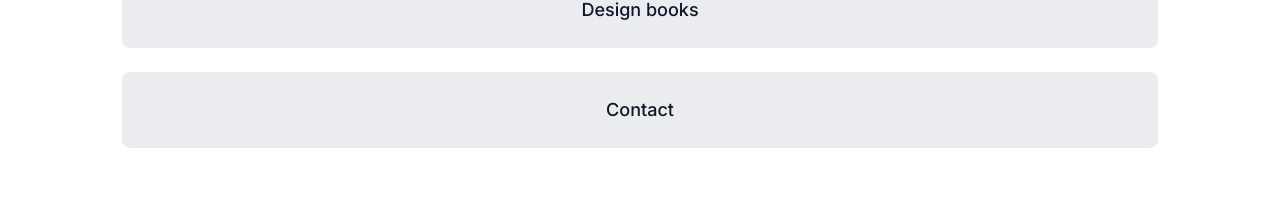
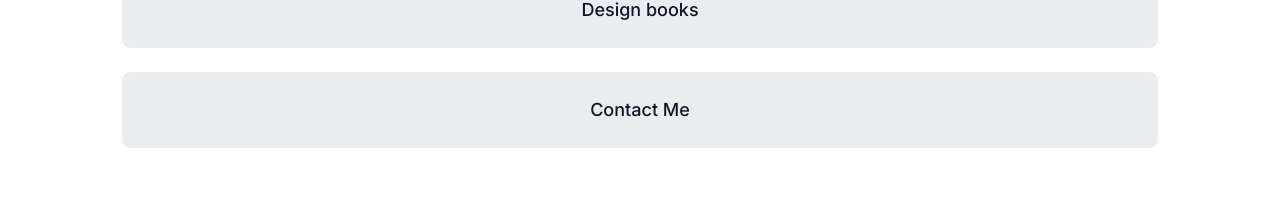
Before and after one commit to Lizzy223/linked-tree, a React (Create React App) app: page / in a window 1280 px wide. Shown: the part 750-948 px from the top of the page. Built offline with nearby package versions, Linux system fonts and the light colour scheme.

Commit message:
fix: bug fix home page

```diff
--- a/src/Pages/Homepage.tsx
+++ b/src/Pages/Homepage.tsx
@@ -39,7 +39,7 @@ const Homepage = () => {
                 Design books
             </Button>
              <Button  as='a' id='btn__contact' href='https://linked-tree.vercel.app/contact' target='_blank' w={['90%','90%']} h='4.75rem' m='auto' bg='#EAECF0' borderRadius='8px' color='#101828' fontWeight='500' fontSize='18px' border='1px solid #EAECF0'>
-                Contact
+                Contact Me
             </Button>
             <Box display={['flex','flex']} justifyContent='center' alignItems='center' padding={['.75rem','24px, 32px, 24px, 32px']} mt={['1rem','1rem']} gap={['3','6']}>
                 <Image src='assets/slack.png' alt=''/>
```
